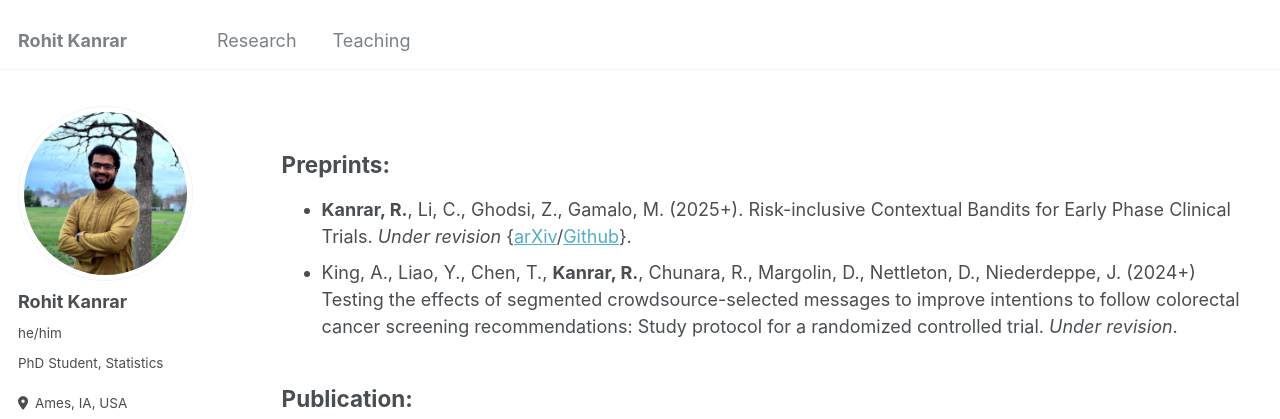
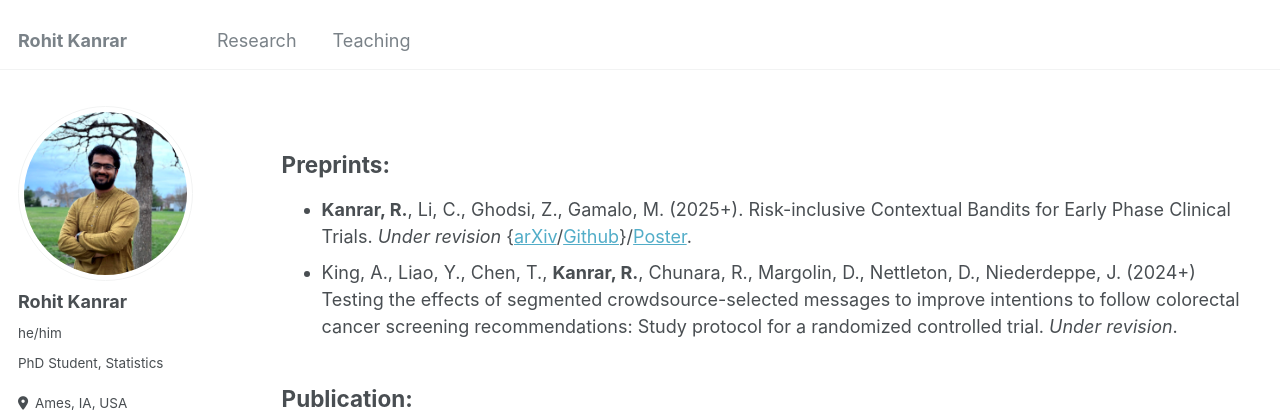
Before and after one commit to rohitkanrar/rohitkanrar.github.io, a Jekyll site: the page built from _pages/publications.md, in a window 1280 px wide and 1059 px high. Shown: the top 419 px of the window. Built offline with Jekyll 4.4.1, drawn with Linux system fonts in a browser that asks for light colours; some web fonts are replaced.

Commit message:
added poster

```diff
--- a/_pages/publications.md
+++ b/_pages/publications.md
@@ -8,7 +8,7 @@ author_profile: true
 
 ## Preprints:
 
-- **Kanrar, R.**, Li, C., Ghodsi, Z., Gamalo, M. (2025+). Risk-inclusive Contextual Bandits for Early Phase Clinical Trials. _Under revision_ {[arXiv](https://arxiv.org/abs/2507.22344)/[Github](https://github.com/rohitkanrar/RiTS)}.
+- **Kanrar, R.**, Li, C., Ghodsi, Z., Gamalo, M. (2025+). Risk-inclusive Contextual Bandits for Early Phase Clinical Trials. _Under revision_ {[arXiv](https://arxiv.org/abs/2507.22344)/[Github](https://github.com/rohitkanrar/RiTS)}/[Poster](https://iowastate-my.sharepoint.com/:b:/g/personal/rohitk_iastate_edu/EZBr4_9jXR1PoLd2PtOeAA8BrhSKvwXO4qon0vNwcJyQrQ?e=FmqlG6).
 - King, A., Liao, Y., Chen, T., **Kanrar, R.**, Chunara, R., Margolin, D., Nettleton, D., Niederdeppe, J. (2024+) Testing the effects of segmented crowdsource-selected messages to improve intentions to follow colorectal cancer screening recommendations: Study protocol for a randomized controlled trial. _Under revision_.
 
 ## Publication:
```
Also changed, not shown: _pages/about.md (+1 -1 lines).
